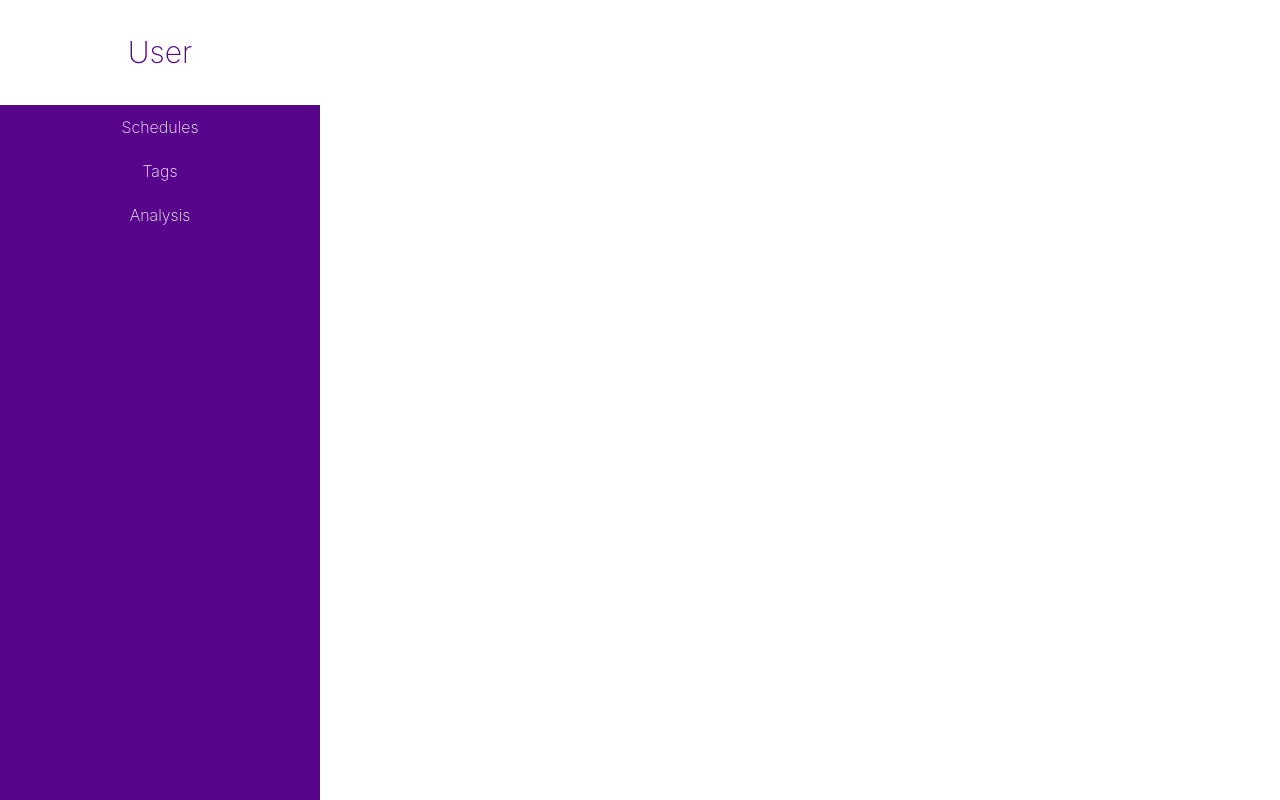
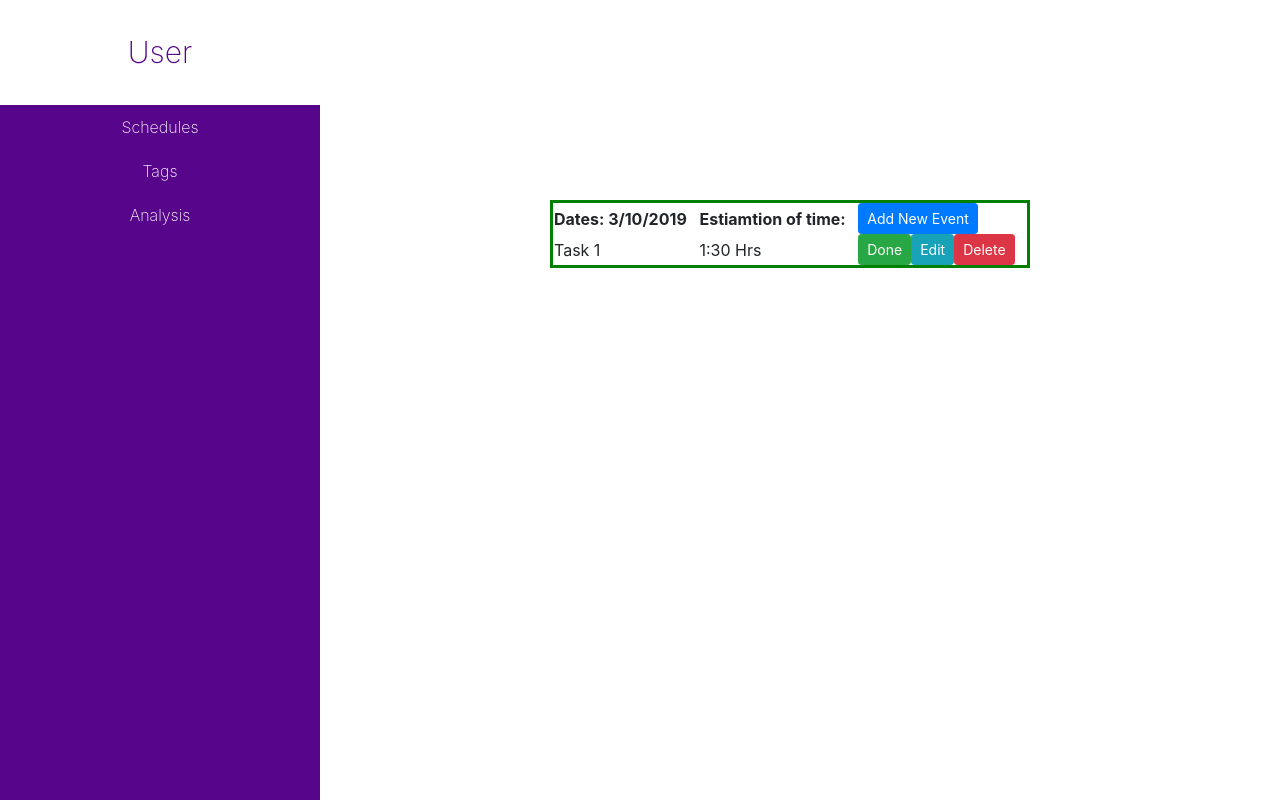
Before and after one commit to software-assignments-spring2021/spring-2019-organizer, a React (Create React App) app in the folder client/: page / in a window 1280 px wide. Built offline with nearby package versions, Linux system fonts and the light colour scheme.

Commit message:
compatibility with timeblock
pulled the latest from master and made it comatitble with timeblock component

```diff
--- a/client/src/App.js
+++ b/client/src/App.js
@@ -1,5 +1,7 @@
 import React, { Component } from 'react';
 import Sidebar from './components/Sidebar';
+import TimeBlock from './components/TimeBlock';
+
 import './App.css';
 
 class App extends Component {
@@ -8,6 +10,7 @@ class App extends Component {
       <div className="App">
         <body>
           <Sidebar />
+          <TimeBlock />
         </body>
       </div>
     );
--- /dev/null
+++ b/client/src/components/TimeBlock.js
@@ -0,0 +1,73 @@
+import React, { Component } from 'react'
+import '../css/TimeBlock.css';
+// import ReactDOM from 'react-dom';
+// import { Nav } from 'react-bootstrap';
+// import './index.css';
+// import Button from 'react-bootstrap/Button';
+
+
+class TimeBlock extends Component {
+
+	render() {
+		return (
+		<table id = "tablelook">
+			<thead>
+				<tr>
+					<th>Dates: 3/10/2019</th>
+					<th>Estiamtion of time:</th>
+					<button type="button" class="btn btn-primary btn-sm">Add New Event</button>
+				</tr>
+			</thead>
+			<tbody>
+				<tr>
+					<td>Task 1</td>
+					<td>1:30 Hrs</td>
+					<button type="button" class="btn btn-success btn-sm">Done</button>
+  					<button type="button" class="btn btn-info btn-sm">Edit</button>
+					<button type="button" class="btn btn-danger btn-sm">Delete</button>
+				</tr>
+			</tbody>
+			<script>
+
+			</script>
+
+		</table>
+
+		)
+	}
+}
+
+export default TimeBlock
+
+
+// import React, { Component } from 'react'
+// import Button from 'react-bootstrap/Button';
+// // import FaPencil from 'react-icons/lib/fa/pencil'
+// // import FaTrash from 'react-icons/lib/fa/trash'
+
+// class Note extends Component {
+// 	constructor(props) {
+// 		super(props)
+// 		this.edit = this.edit.bind(this)
+// 		this.remove = this.remove.bind(this)
+// 	}
+// 	edit() {
+// 		alert('editing note')
+// 	}
+// 	remove() {
+// 		alert('removing note')
+// 	}
+// 	render() {
+// 		return (
+// 			<div className="note">
+// 				<p>Learn React</p>
+// 				<span>
+// 					{/* <button onClick={this.edit} id="edit"><FaPencil /></button>*/} */}
+// 					{/* {/*<button onClick={this.remove} id="remove"><FaTrash /></button> */}
+// 				</span>
+// 			</div>
+// 		)
+// 	}
+// }
+
+// export default Note
--- /dev/null
+++ b/client/src/css/TimeBlock.css
@@ -0,0 +1,32 @@
+#tablelook {
+  position: absolute;
+  right: 250px;
+  width: 480px;
+  top: 200px;
+  height: 20px;
+  border: 3px solid green;
+}
+
+#user {
+  padding-top: 30px;
+  padding: 30px;
+  font-size: 30px;
+}
+
+.sidebaritem {
+  padding: 10px;
+}
+
+.sidebarlink {
+  color: #FFFFFF;
+  font-weight: 200;
+}
+
+.sidebaritem:hover {
+  background-color: #FFFFFF;
+}
+
+.sidebaritem:hover .sidebarlink {
+  text-decoration: none;
+  color: #57068C;
+}
```
